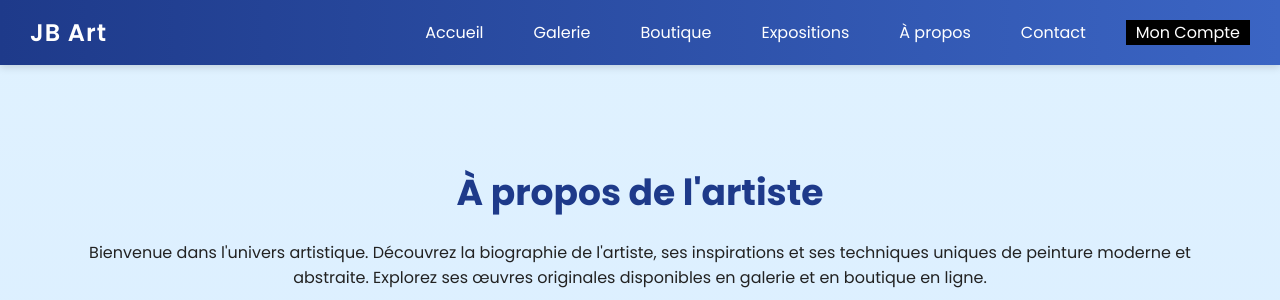
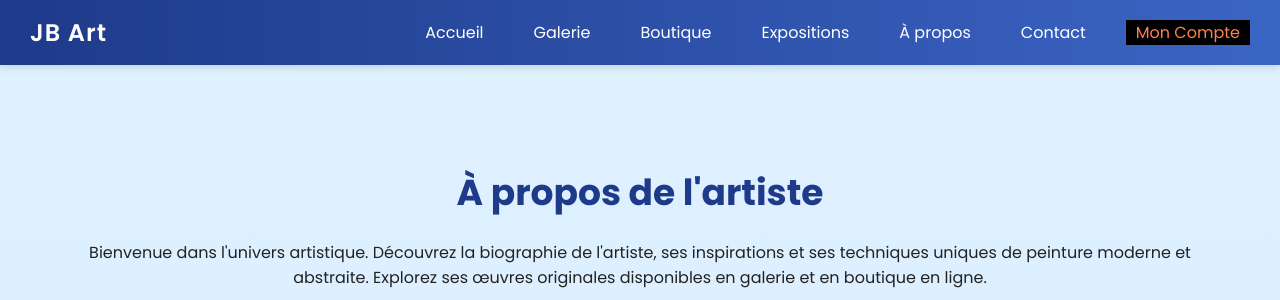
Before and after one commit to Colin-tech-VS/Template, a Flask app: page /about in a window 1280 px wide. Shown: the top 300 px of the page. Run offline with Flask 3, Linux system fonts and the light colour scheme; data that the repository does not hold is empty; some libraries are stand-ins or nearby versions.

Commit message:
Style: make 'Mon Compte' nav link inherit navbar color

```diff
--- a/templates/base.html
+++ b/templates/base.html
@@ -35,6 +35,9 @@
         /* USER MENU / MEGA MENU */
         .user-menu {position: relative; cursor: pointer;}
         .user-menu > a {cursor: pointer; user-select: none;}
+        /* Ensure nav links (including 'Mon Compte') inherit the navbar color */
+        nav a, nav a:visited { color: inherit; text-decoration: none; }
+        .user-menu > a { color: inherit; background: transparent; }
 
         .user-menu-content {
             display: none;
```
